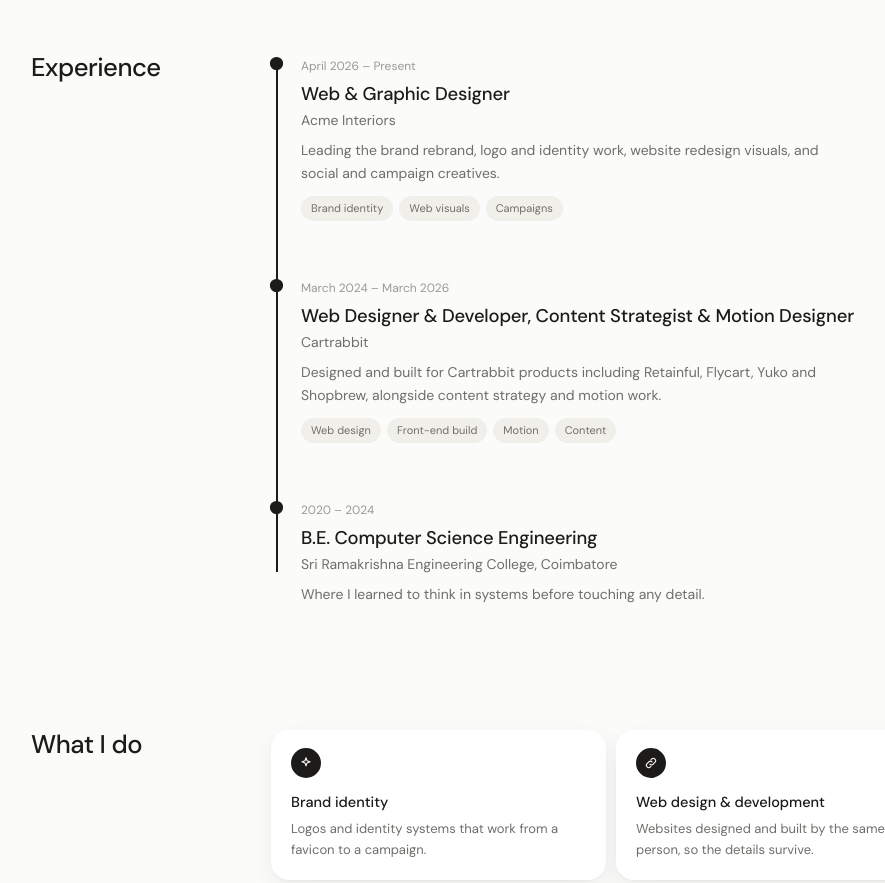
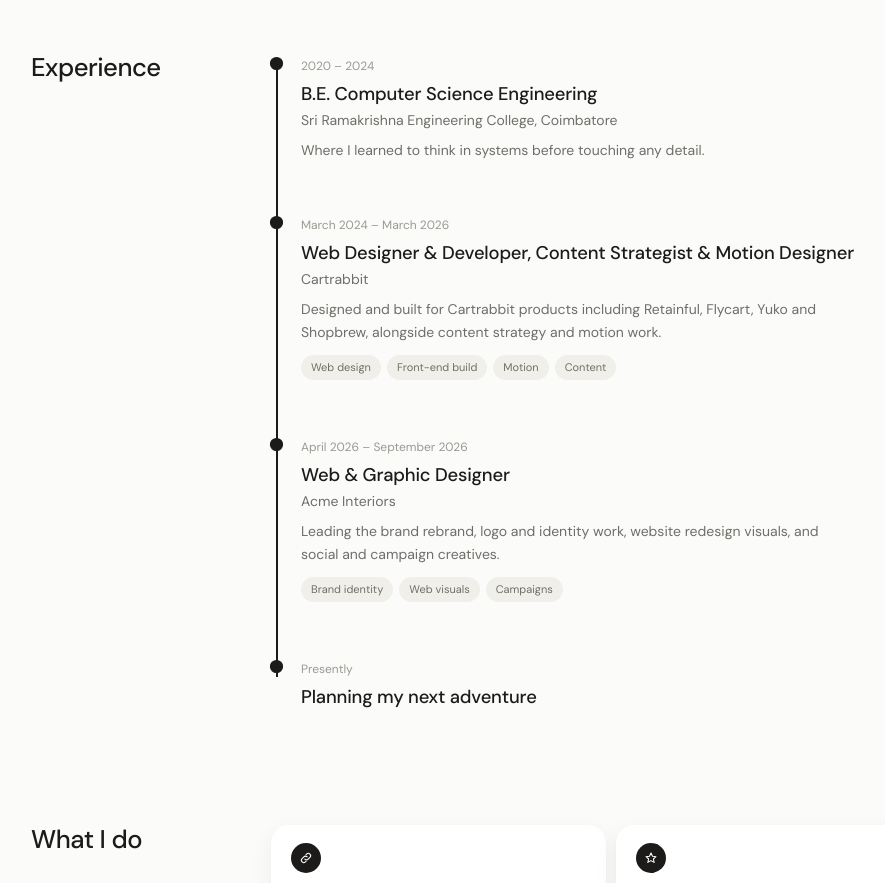
Before and after one commit to user-known/portfolio, a plain HTML site: page about.html in a window 1280 px wide. Shown: the part 1243-2126 px from the top of the page, without its empty margins (109-994 px from the left). Drawn offline with Linux system fonts and the light colour scheme; a web font is replaced by a local one.

Commit message:
Update about page timeline and services
Co-authored-by: Copilot <223556219+Copilot@users.noreply.github.com>

```diff
--- a/about.html
+++ b/about.html
@@ -293,7 +293,6 @@ figcaption, .cap { margin-top: 10px; font-size: 12px; color: var(--faint); }
 .grid3 { display: grid; grid-template-columns: repeat(3,1fr); gap: 16px; }
 
 /* Feature viewer */
-.viewer { }
 .viewer-stage { position: relative; }
 .panel { position: absolute; inset: 0; opacity: 0; transform: scale(1.025); transition: opacity .6s var(--ease), transform .8s var(--ease); pointer-events: none; }
 .panel.on { opacity: 1; transform: none; pointer-events: auto; }
@@ -628,11 +627,10 @@ figcaption, .cap { margin-top: 10px; font-size: 12px; color: var(--faint); }
       <div class="body">
         <div class="timeline">
           <div class="tl-item" data-reveal>
-            <small>April 2026 &ndash; Present</small>
-            <h3>Web &amp; Graphic Designer</h3>
-            <div class="org">Acme Interiors</div>
-            <p>Leading the brand rebrand, logo and identity work, website redesign visuals, and social and campaign creatives.</p>
-            <div class="tags"><span>Brand identity</span><span>Web visuals</span><span>Campaigns</span></div>
+            <small>2020 &ndash; 2024</small>
+            <h3>B.E. Computer Science Engineering</h3>
+            <div class="org">Sri Ramakrishna Engineering College, Coimbatore</div>
+            <p>Where I learned to think in systems before touching any detail.</p>
           </div>
           <div class="tl-item" data-reveal>
             <small>March 2024 &ndash; March 2026</small>
@@ -642,10 +640,15 @@ figcaption, .cap { margin-top: 10px; font-size: 12px; color: var(--faint); }
             <div class="tags"><span>Web design</span><span>Front-end build</span><span>Motion</span><span>Content</span></div>
           </div>
           <div class="tl-item" data-reveal>
-            <small>2020 &ndash; 2024</small>
-            <h3>B.E. Computer Science Engineering</h3>
-            <div class="org">Sri Ramakrishna Engineering College, Coimbatore</div>
-            <p>Where I learned to think in systems before touching any detail.</p>
+            <small>April 2026 &ndash; September 2026</small>
+            <h3>Web &amp; Graphic Designer</h3>
+            <div class="org">Acme Interiors</div>
+            <p>Leading the brand rebrand, logo and identity work, website redesign visuals, and social and campaign creatives.</p>
+            <div class="tags"><span>Brand identity</span><span>Web visuals</span><span>Campaigns</span></div>
+          </div>
+          <div class="tl-item" data-reveal>
+            <small>Presently</small>
+            <h3>Planning my next adventure</h3>
           </div>
         </div>
       </div>
@@ -655,10 +658,10 @@ figcaption, .cap { margin-top: 10px; font-size: 12px; color: var(--faint); }
       <h2 data-reveal>What I do</h2>
       <div class="body">
         <div class="outcomes" data-stagger=".09" style="margin-bottom:0">
-          <div class="card outcome"><span class="ico"><svg class="i"><use href="#i-spark"/></svg></span><h4>Brand identity</h4><p>Logos and identity systems that work from a favicon to a campaign.</p></div>
           <div class="card outcome"><span class="ico"><svg class="i"><use href="#i-link"/></svg></span><h4>Web design &amp; development</h4><p>Websites designed and built by the same person, so the details survive.</p></div>
           <div class="card outcome"><span class="ico"><svg class="i"><use href="#i-star"/></svg></span><h4>UI/UX design</h4><p>Clear interfaces and flows for products and sites.</p></div>
           <div class="card outcome"><span class="ico"><svg class="i"><use href="#i-play"/></svg></span><h4>Motion &amp; content</h4><p>Motion design and content strategy that give a brand a voice and movement.</p></div>
+          <div class="card outcome"><span class="ico"><svg class="i"><use href="#i-spark"/></svg></span><h4>Brand identity</h4><p>Logos and identity systems that work from a favicon to a campaign.</p></div>
         </div>
       </div>
     </section>
@@ -707,7 +710,7 @@ figcaption, .cap { margin-top: 10px; font-size: 12px; color: var(--faint); }
     </section>
 
     <section class="split" id="photos">
-      <h2 data-reveal>Gallery</h2>
+      <h2 data-reveal>Also Me</h2>
       <div class="body">
         <div class="about-gallery" aria-label="Personal photo gallery">
           <figure class="about-gallery-slot"><img src="images/gallery-ride.jpg" alt="Vignesh riding a motorcycle on a wooded trail" loading="lazy"></figure>
```
